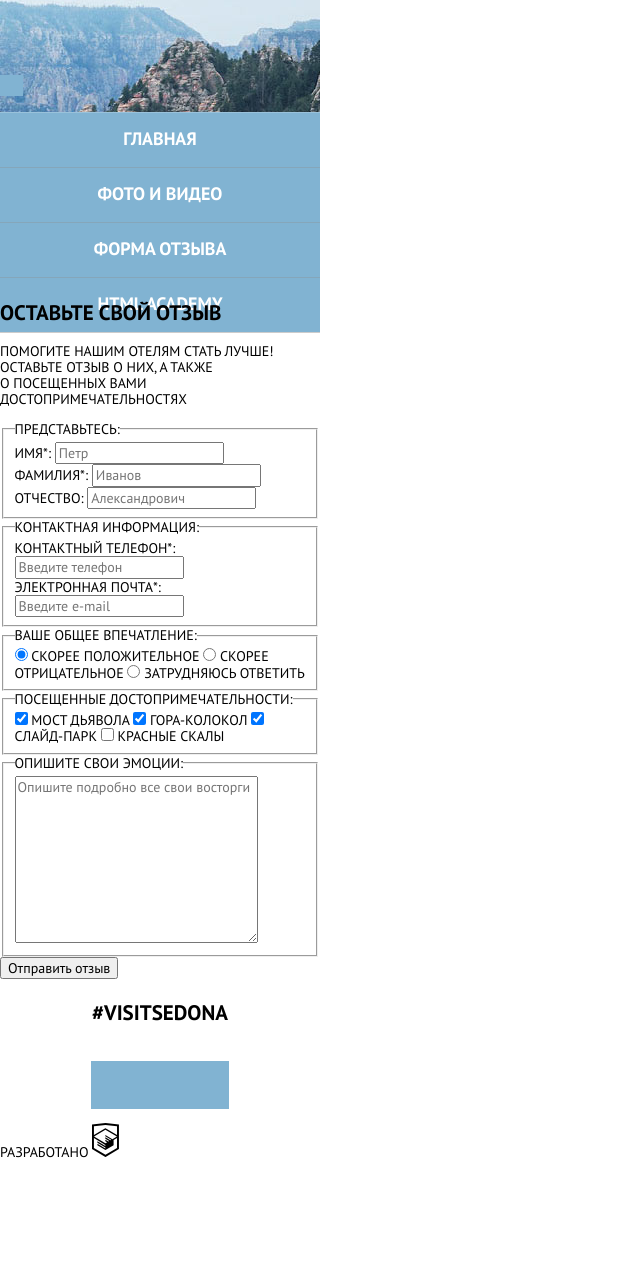
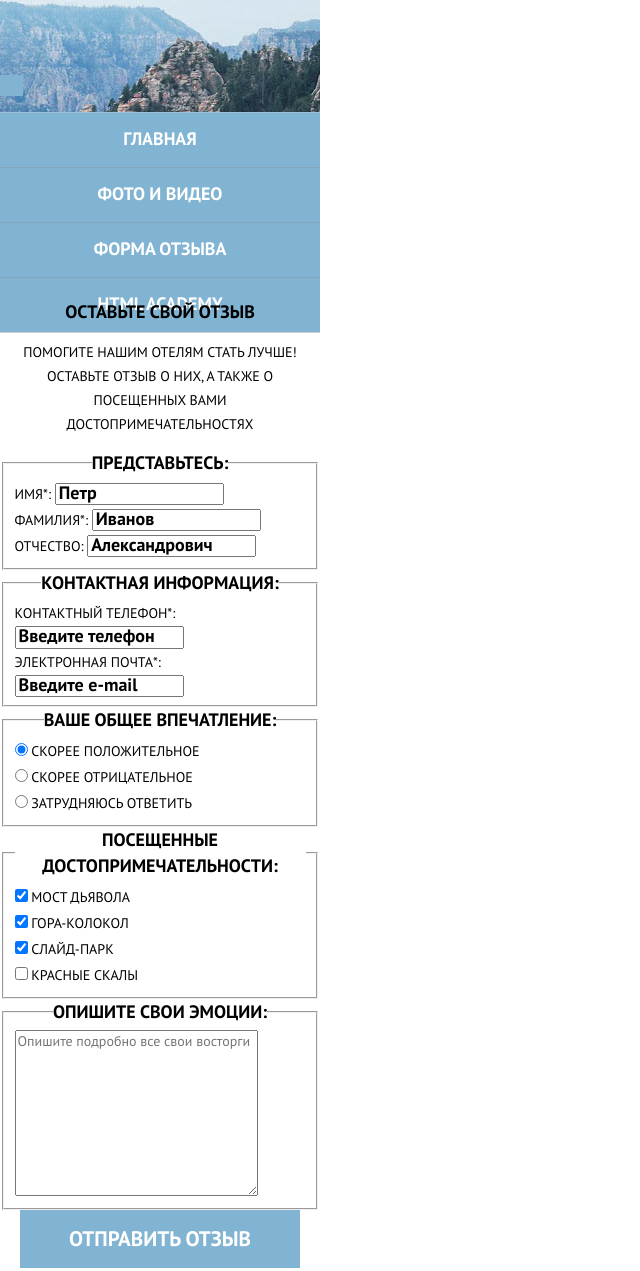
Before and after one commit to k-solovev/509305-sedona-17, a website: page source/form.html in a window 1280 px wide. Shown: the part 161-1432 px from the top of the page, without its empty margins (0-640 px from the left). Before the commit the page ends 1335 px from the top, so only its background shows below. Drawn offline with nearby package versions, Linux system fonts and the light colour scheme; files that its build step writes are made by us from their sources.

Commit message:
добавил базовую стилизацию остальных блоков

```diff
--- a/source/form.html
+++ b/source/form.html
@@ -3,7 +3,7 @@
   <head>
     <meta charset="UTF-8" />
     <title>Седона: форма</title>
-    <link rel="stylesheet" href="css/style.css">
+    <link rel="stylesheet" href="css/style.css" />
   </head>
   <body>
     <header class="page-header">
@@ -18,7 +18,11 @@
       </a>
 
       <nav class="main-nav">
-        <button class="main-nav__toggle" type="button" aria-label="Открыть меню"></button>
+        <button
+          class="main-nav__toggle"
+          type="button"
+          aria-label="Открыть меню"
+        ></button>
         <div class="main-nav__wrap">
           <ul class="main-nav__list site-list">
             <li class="site-list__item site-list__item--active">
@@ -48,7 +52,7 @@
         <h2 class="feedback-block__title">Оставьте свой отзыв</h2>
         <p class="feedback-block__text">
           Помогите нашим отелям стать лучше! Оставьте отзыв о&nbsp;них,
-          а&nbsp;также о&nbsp;посещенных вами достопримечательностях
+          а&nbsp;также о посещенных вами достопримечательностях
         </p>
         <form
           class="feedback"
@@ -118,6 +122,7 @@
 
           <fieldset class="feedback__fieldset">
             <legend class="feedback__legend">Ваше общее впечатление:</legend>
+            <div class="feedback__wrapper">
               <input
                 class="feedback__radio"
                 id="positive"
@@ -128,6 +133,8 @@
               <label class="feedback__label" for="positive"
                 >Скорее положительное</label
               >
+            </div>
+            <div class="feedback__wrapper">
               <input
                 class="feedback__radio"
                 id="negative"
@@ -137,6 +144,8 @@
               <label class="feedback__label" for="negative"
                 >Скорее отрицательное</label
               >
+            </div>
+            <div class="feedback__wrapper">
               <input
                 class="feedback__radio"
                 id="neutral"
@@ -146,12 +155,14 @@
               <label class="feedback__label" for="neutral"
                 >Затрудняюсь ответить</label
               >
+            </div>
           </fieldset>
 
           <fieldset class="feedback__fieldset">
             <legend class="feedback__legend">
               Посещенные достопримечательности:
             </legend>
+            <div class="feedback__wrapper">
               <input
                 class="feedback__checkbox"
                 type="checkbox"
@@ -160,6 +171,8 @@
                 checked
               />
               <label class="feedback__label" for="bridge">Мост Дьявола</label>
+            </div>
+            <div class="feedback__wrapper">
               <input
                 class="feedback__checkbox"
                 type="checkbox"
@@ -168,6 +181,8 @@
                 checked
               />
               <label class="feedback__label" for="mountain">Гора-Колокол</label>
+            </div>
+            <div class="feedback__wrapper">
               <input
                 class="feedback__checkbox"
                 type="checkbox"
@@ -176,6 +191,8 @@
                 checked
               />
               <label class="feedback__label" for="park">Слайд-парк</label>
+            </div>
+            <div class="feedback__wrapper">
               <input
                 class="feedback__checkbox"
                 type="checkbox"
@@ -183,6 +200,7 @@
                 id="rocks"
               />
               <label class="feedback__label" for="rocks">Красные скалы</label>
+            </div>
           </fieldset>
 
           <fieldset class="feedback__fieldset">
@@ -215,8 +233,22 @@
       </ul>
       <div class="page-footer__developer developer">
         <p class="developer__text">Разработано</p>
-          <svg version="1.1" id="Layer_1" xmlns="http://www.w3.org/2000/svg" xmlns:xlink="http://www.w3.org/1999/xlink" x="0px" y="0px" width="26.943px" height="34.09px" viewBox="0 0 26.943 34.09" enable-background="new 0 0 26.943 34.09" xml:space="preserve">
-            <path d="M13.62,0.017L13.472,0L0,1.412v24.661l13.473,8.017l13.43-7.99l0.042-0.025V1.412L13.62,0.017z M25.019,12.127L13.495,5.334 L13.494,5.23l-0.087,0.05l-0.088-0.056v0.109L1.925,12.118V3.147l11.548-1.212l11.547,1.212V12.127z M13.405,6.787L24.923,13.5 l-4.479,2.64l-7.093-4.221l-0.014,1.415l5.904,3.513l-0.86,0.507l-5.03-2.992l-0.014,1.415l3.827,2.275l-0.782,0.523l-3.031-1.787 l-0.014,1.413l1.853,1.091l-1.8,1.081L2.034,13.622L13.405,6.787z M1.925,15.127l11.411,6.791l0.016,1.044L5.41,18.234L5.395,19.65 l7.979,4.795l0.018,1.076l-7.973-4.74l-0.013,1.414l8.021,4.822l0.046,0.025l8.143-4.872l-0.011-5.177l3.415-2.036v10.021 L13.472,31.85L1.925,24.979V15.127z"/>
+        <svg
+          version="1.1"
+          id="Layer_1"
+          xmlns="http://www.w3.org/2000/svg"
+          xmlns:xlink="http://www.w3.org/1999/xlink"
+          x="0px"
+          y="0px"
+          width="26.943px"
+          height="34.09px"
+          viewBox="0 0 26.943 34.09"
+          enable-background="new 0 0 26.943 34.09"
+          xml:space="preserve"
+        >
+          <path
+            d="M13.62,0.017L13.472,0L0,1.412v24.661l13.473,8.017l13.43-7.99l0.042-0.025V1.412L13.62,0.017z M25.019,12.127L13.495,5.334 L13.494,5.23l-0.087,0.05l-0.088-0.056v0.109L1.925,12.118V3.147l11.548-1.212l11.547,1.212V12.127z M13.405,6.787L24.923,13.5 l-4.479,2.64l-7.093-4.221l-0.014,1.415l5.904,3.513l-0.86,0.507l-5.03-2.992l-0.014,1.415l3.827,2.275l-0.782,0.523l-3.031-1.787 l-0.014,1.413l1.853,1.091l-1.8,1.081L2.034,13.622L13.405,6.787z M1.925,15.127l11.411,6.791l0.016,1.044L5.41,18.234L5.395,19.65 l7.979,4.795l0.018,1.076l-7.973-4.74l-0.013,1.414l8.021,4.822l0.046,0.025l8.143-4.872l-0.011-5.177l3.415-2.036v10.021 L13.472,31.85L1.925,24.979V15.127z"
+          />
         </svg>
       </div>
     </footer>
--- /dev/null
+++ b/source/sass/blocks/booking.scss
@@ -0,0 +1,29 @@
+.booking__title {
+  font-size: 21px;
+  line-height: 26px;
+  text-align: center;
+  width: auto;
+}
+
+.booking__text {
+  line-height: 24px;
+  text-align: center;
+  width: 263px;
+  margin-left: auto;
+  margin-right: auto;
+}
+
+.booking__link {
+  display: block;
+  width: 280px;
+  height: 58px;
+  background-color: $main-color;
+  margin-left: auto;
+  margin-right: auto;
+  color: white;
+  font-weight: bold;
+  font-size: 21px;
+  line-height: 26px;
+  text-align: center;
+  padding-top: 16px;
+}
--- /dev/null
+++ b/source/sass/blocks/feedback-block.scss
@@ -0,0 +1,14 @@
+.feedback-block__title {
+  font-size: 18px;
+  line-height: 26px;
+  text-align: center;
+  width: auto;
+}
+
+.feedback-block__text {
+  line-height: 24px;
+  text-align: center;
+  width: 279px;
+  margin-left: auto;
+  margin-right: auto;
+}
--- /dev/null
+++ b/source/sass/blocks/feedback.scss
@@ -0,0 +1,39 @@
+.feedback__fieldset:nth-child(3),
+.feedback__fieldset:nth-child(4) {
+  display: flex;
+  flex-direction: column;
+}
+
+.feedback__legend {
+  font-weight: bold;
+  font-size: 18px;
+  line-height: 26px;
+  text-align: center;
+}
+
+.feedback__input::placeholder {
+  font-weight: bold;
+  font-size: 18px;
+  line-height: 26;
+  color: black;
+}
+
+.feedback__label {
+  line-height: 26px;
+  text-align: left;
+}
+
+.feedback__btn {
+  font-weight: bold;
+  font-size: 21px;
+  line-height: 26px;
+  color: white;
+  text-transform: uppercase;
+  width: 280px;
+  min-height: 58px;
+  background-color: $main-color;
+  border: none;
+  margin-left: auto;
+  margin-right: auto;
+  display: block;
+}
--- /dev/null
+++ b/source/sass/blocks/video-block.scss
@@ -0,0 +1,14 @@
+.video-block__title {
+  font-size: 18px;
+  line-height: 26px;
+  text-align: center;
+  width: auto;
+}
+
+.video-block__text {
+  line-height: 24px;
+  text-align: center;
+  width: 239px;
+  margin-left: auto;
+  margin-right: auto;
+}
--- a/source/sass/style.scss
+++ b/source/sass/style.scss
@@ -4,6 +4,10 @@
 @import "global.scss";
 @import "blocks/page-header.scss";
 @import "blocks/advantages.scss";
+@import "blocks/booking.scss";
 @import "blocks/page-footer.scss";
 @import "blocks/page-photo.scss";
-@import "blocks/photo.scss"
+@import "blocks/video-block.scss";
+@import "blocks/photo.scss";
+@import "blocks/feedback-block.scss";
+@import "blocks/feedback.scss"
```
Lines whose indentation alone changed are shown as unchanged.
